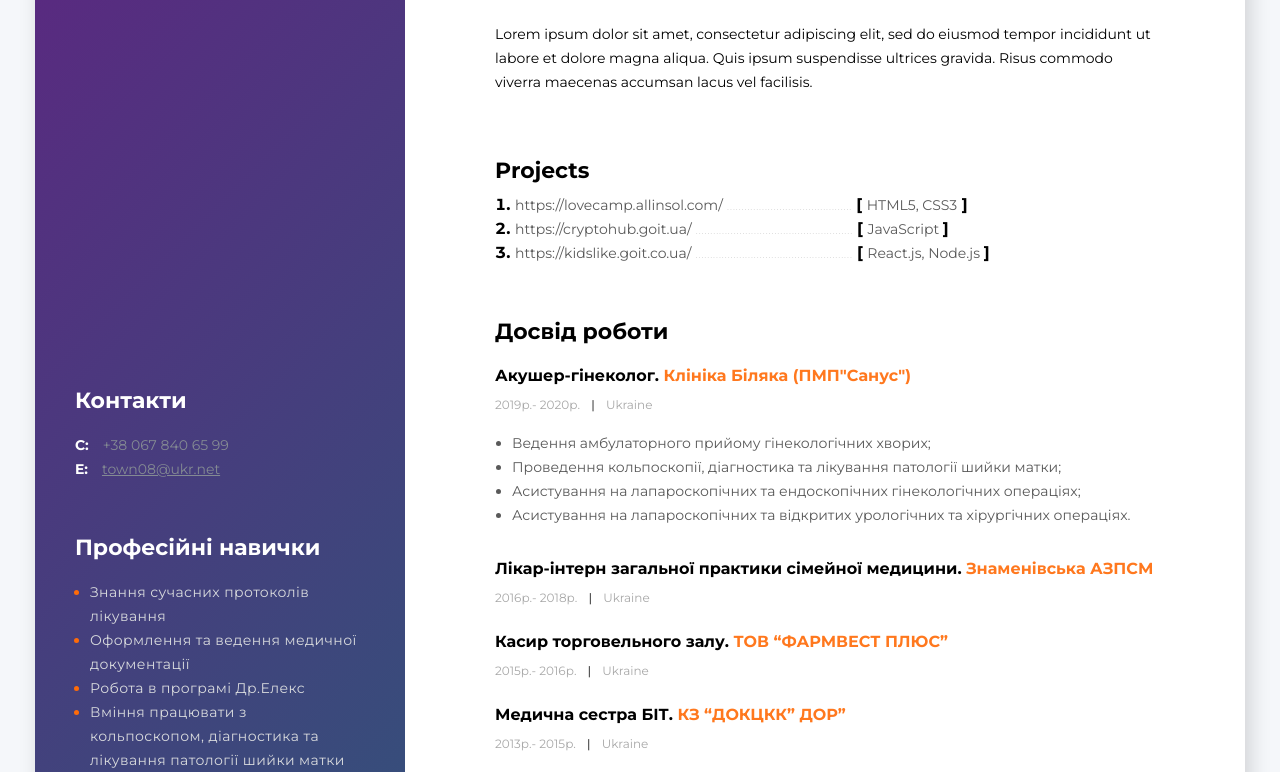
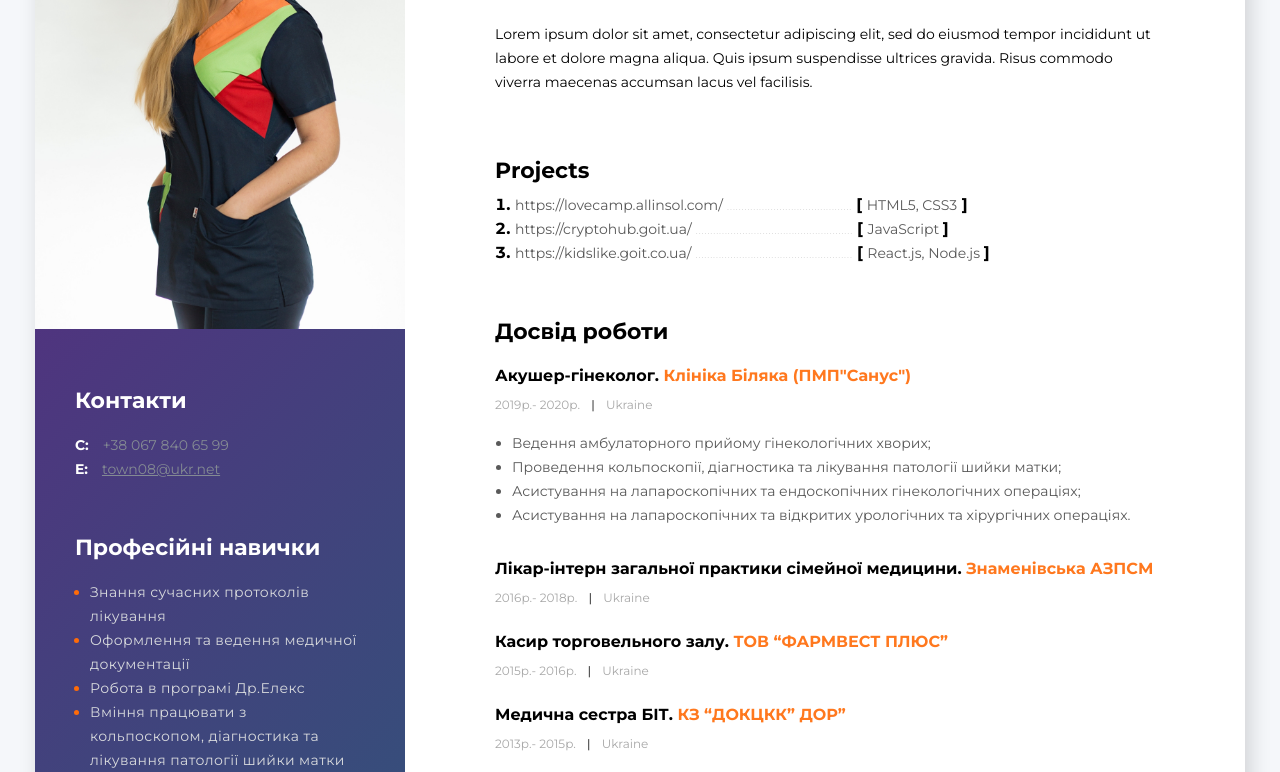
Before and after one commit to RuslanaKravchenko/my-resume, a plain HTML site: page index.html in a window 1280 px wide. Shown: the part 263-1035 px from the top of the page. Drawn offline with Linux system fonts and the light colour scheme.

Commit message:
Add files via upload

```diff
--- a/index.html
+++ b/index.html
@@ -23,7 +23,7 @@
         <div class="image">
           <a href="#">
             <img
-              src="./img/AirBrush_20200726175038.jpg"
+              src="AirBrush_20200726175038.jpg"
               alt="My photo"
               width="370"
               class="transform"
```
